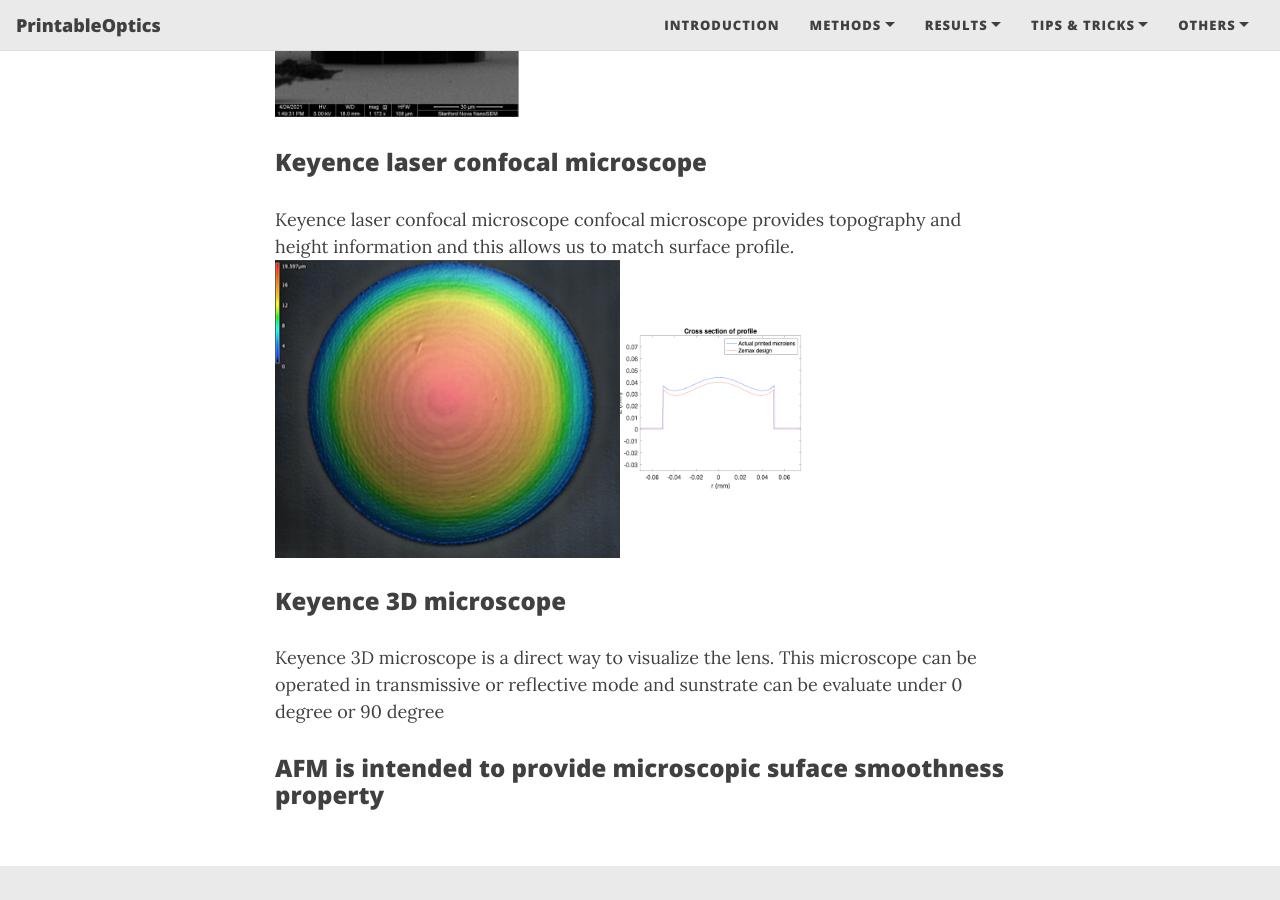
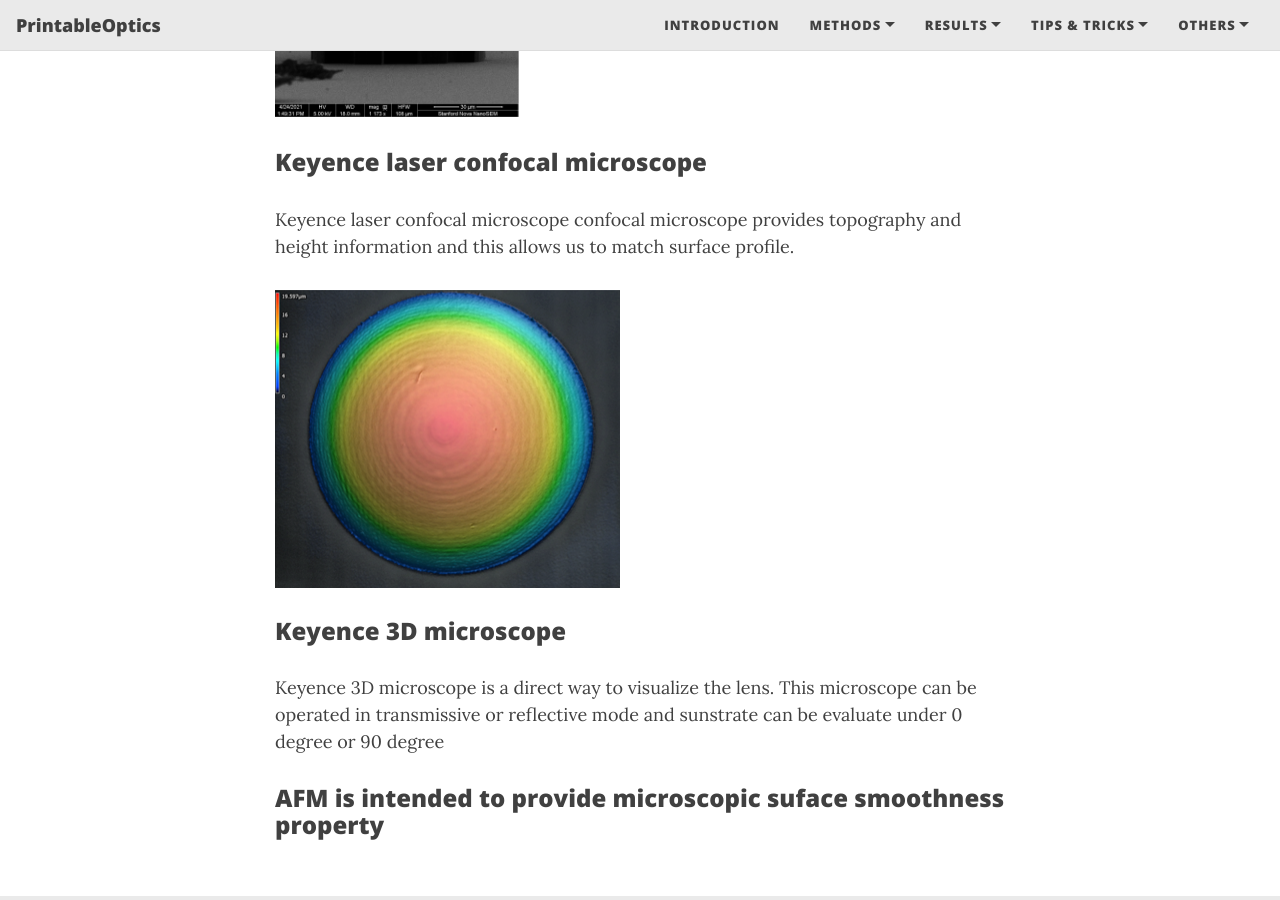
Before and after one commit to tingtsai/PrintableOptics, a Jekyll site: the page built from Characterizations.md, in a window 1280 px wide and 900 px high, scrolled down 1131 px. Built offline with Jekyll 4.4.1, drawn with Linux system fonts in a browser that asks for light colours; nearby versions of some CDN libraries.

Commit message:
Update Characterizations.md

```diff
--- a/Characterizations.md
+++ b/Characterizations.md
@@ -26,7 +26,9 @@ In this characterization, we found that if the doublet lens were printed at the
 
 ### Keyence laser confocal microscope
 Keyence laser confocal microscope confocal microscope provides topography and height information and this allows us to match surface profile.
-![](/assets/img/profile.png)![](/assets/img/match.png)
+
+
+![](/assets/img/profile.png)
 
 
 
```
